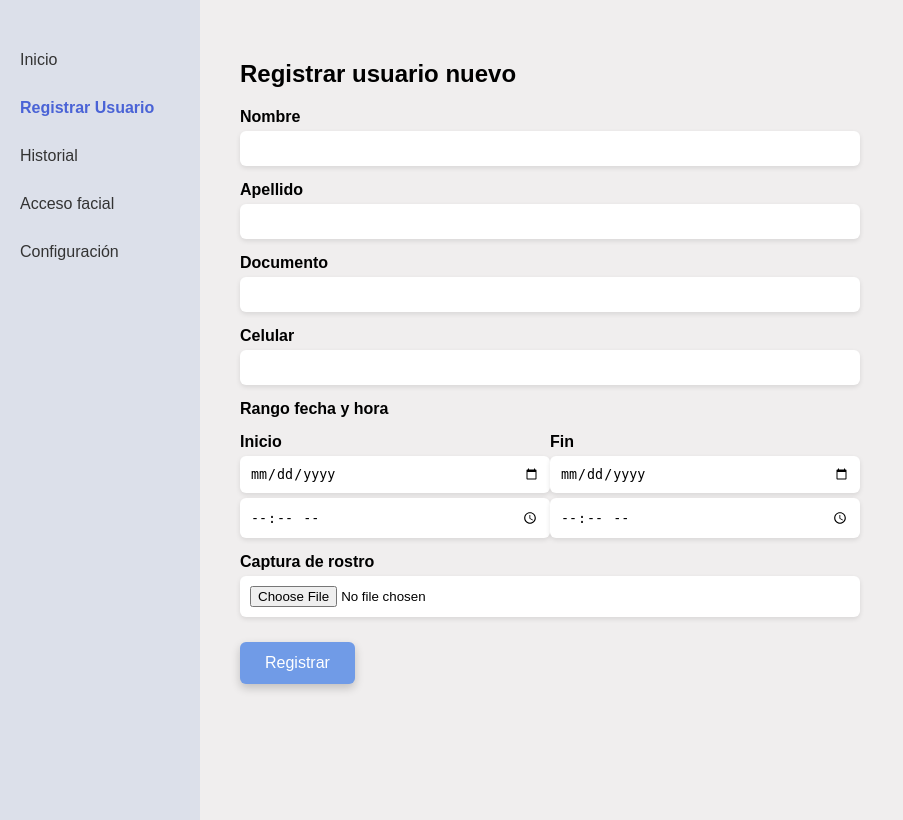
After one commit to Diaz18052406/control-acceso, a PHP site: page /registro_usuario.php in a window 1280 px wide. The commit adds this page. Shown: the whole page, without its empty margins (0-903 px from the left). Run offline with PHP 8.4, Linux system fonts and the light colour scheme.

Commit message:
nueva actualizacion proyecto

```diff
--- /dev/null
+++ b/assets/estilos_css/registro_usuario.css
@@ -0,0 +1,89 @@
+body {
+    font-family: Arial, sans-serif;
+    margin: 0;
+    display: flex;
+    background: #f4f4f4;
+}
+
+.sidebar {
+    width: 200px;
+    background: #dce0ea;
+    height: 100vh;
+    padding-top: 20px;
+}
+
+.sidebar ul {
+    list-style: none;
+    padding: 0;
+}
+
+.sidebar ul li a {
+    display: block;
+    padding: 15px 20px;
+    color: #333;
+    text-decoration: none;
+}
+
+.sidebar ul li a.activo,
+.sidebar ul li a:hover {
+    color: #4a63d6;
+    font-weight: bold;
+}
+
+.contenido {
+    padding: 40px;
+    flex: 1;
+    background: #f0eeee;
+}
+
+h2 {
+    margin-bottom: 20px;
+}
+
+form {
+    max-width: 600px;
+}
+
+label {
+    display: block;
+    margin-top: 15px;
+    font-weight: bold;
+}
+
+input[type="text"],
+input[type="date"],
+input[type="time"],
+input[type="file"] {
+    width: 100%;
+    padding: 10px;
+    margin-top: 5px;
+    border: none;
+    border-radius: 6px;
+    box-shadow: 0 2px 5px rgba(0,0,0,0.1);
+    background: white;
+}
+
+.fecha-hora {
+    display: flex;
+    gap: 20px;
+}
+
+.fecha-hora div {
+    flex: 1;
+}
+
+button {
+    margin-top: 25px;
+    background: #709BE7;
+    color: white;
+    border: none;
+    padding: 12px 25px;
+    font-size: 16px;
+    border-radius: 6px;
+    cursor: pointer;
+    box-shadow: 0 4px 10px rgba(0,0,0,0.2);
+}
+
+button:hover {
+    background: #4a63d6;
+}
--- a/panel_control.php
+++ b/panel_control.php
@@ -9,8 +9,8 @@
     <div class="sidebar">
         <h2>Inicio</h2>
         <ul>
-            <li><a href="registro.php">Registrar Usuario</a></li>
-            <li><a href="historial.php">Historial</a></li>
+            <li><a href="registro_usuario.php">Registrar Usuario</a></li>
+            <li><a href="historial_acceso.php">Historial</a></li>
             <li><a href="#">Acceso facial</a></li>
             <li><a href="#">Configuración</a></li>
         </ul>
@@ -56,6 +56,7 @@
             </tbody>
         </table>
 
+
         <img src="assets/logo.png" class="logo-bottom">
     </div>
 </body>
--- /dev/null
+++ b/registro_usuario.php
@@ -0,0 +1,55 @@
+<!DOCTYPE html>
+<html lang="es">
+<head>
+    <meta charset="UTF-8">
+    <title>Registrar Usuario</title>
+    <link rel="stylesheet" href="assets/estilos_css/registro_usuario.css">
+</head>
+<body>
+    <div class="sidebar">
+        <ul>
+            <li><a href="panel_control.php">Inicio</a></li>
+            <li><a href="registro.php" class="activo">Registrar Usuario</a></li>
+            <li><a href="historial_acceso.php">Historial</a></li>
+            <li><a href="#">Acceso facial</a></li>
+            <li><a href="#">Configuración</a></li>
+        </ul>
+    </div>
+
+    <div class="contenido">
+        <h2>Registrar usuario nuevo</h2>
+        <form action="#" method="post" enctype="multipart/form-data">
+            <label>Nombre</label>
+            <input type="text" name="nombre">
+
+            <label>Apellido</label>
+            <input type="text" name="apellido">
+
+            <label>Documento</label>
+            <input type="text" name="documento">
+
+            <label>Celular</label>
+            <input type="text" name="celular">
+
+            <label>Rango fecha y hora</label>
+            <div class="fecha-hora">
+                <div>
+                    <label>Inicio</label>
+                    <input type="date" name="fecha_inicio">
+                    <input type="time" name="hora_inicio">
+                </div>
+                <div>
+                    <label>Fin</label>
+                    <input type="date" name="fecha_fin">
+                    <input type="time" name="hora_fin">
+                </div>
+            </div>
+
+            <label>Captura de rostro</label>
+            <input type="file" name="foto">
+
+            <button type="submit">Registrar</button>
+        </form>
+    </div>
+</body>
+</html>
```
Also changed, not shown: assets/estilos_css/historial_acceso.css (added, +65 -0 lines), assets/estilos_css/index_login.css (added, +78 -0 lines), historial_acceso.php (added, +88 -0 lines), index.php (+58 -25 lines).
